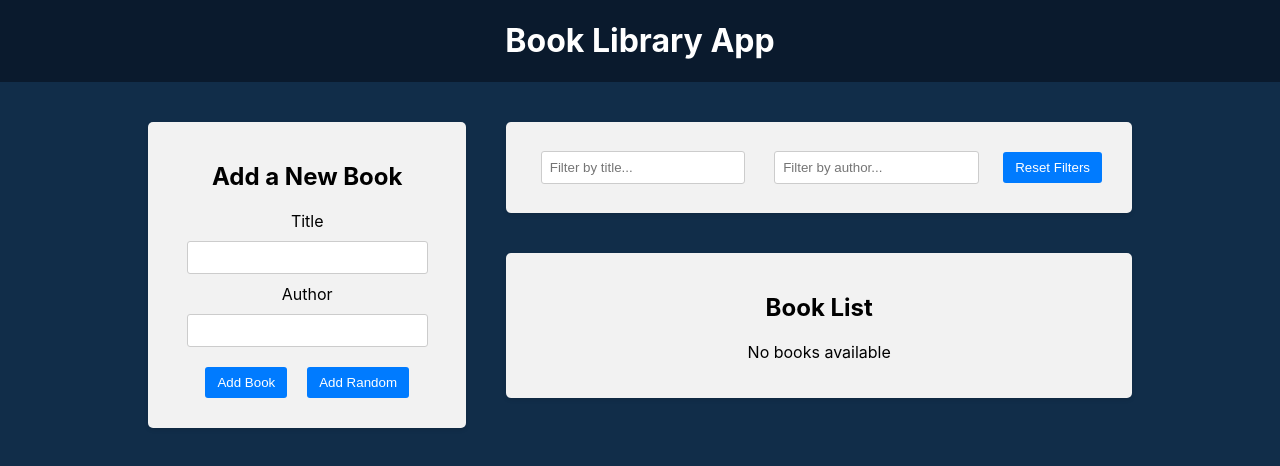
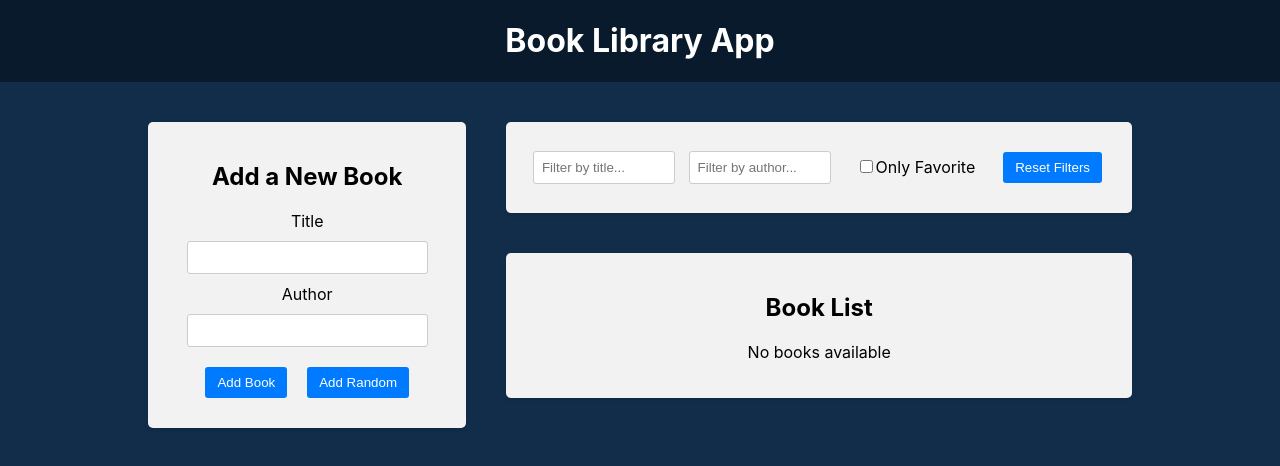
Before and after one commit to dimkaua/book-library-app, a React (Create React App) app in the folder frontend/: page / in a window 1280 px wide. Shown: the top 466 px of the page. Built offline with nearby package versions, Linux system fonts and the light colour scheme.

Commit message:
added checkbox for favorites

```diff
--- a/frontend/src/components/BookList/BookList.js
+++ b/frontend/src/components/BookList/BookList.js
@@ -4,6 +4,7 @@
 import {
   selectTitleFilter,
   selectAuthorFilter,
+  selectOnlyFavoriteFilter,
 } from '../../redux/slices/filterSlice'
 import './BookList.css'
 
@@ -11,6 +12,7 @@
   const books = useSelector((state) => state.books)
   const titleFilter = useSelector(selectTitleFilter)
   const authorFilter = useSelector(selectAuthorFilter)
+  const onlyFavoriteFilter = useSelector(selectOnlyFavoriteFilter)
   const dispatch = useDispatch()
 
   const handleDeleteBook = (id) => {
@@ -28,7 +30,8 @@
     const matchesAuthor = book.author
       .toLowerCase()
       .includes(authorFilter.toLowerCase())
-    return matchesTitle && matchesAuthor
+    const matchesFavorite = onlyFavoriteFilter ? book.isFavorite : true
+    return matchesTitle && matchesAuthor && matchesFavorite
   })
 
   return (
--- a/frontend/src/components/Filter/Filter.js
+++ b/frontend/src/components/Filter/Filter.js
@@ -2,9 +2,11 @@
 import {
   setTitleFilter,
   setAuthorFilter,
+  setOnlyFavoriteFilter,
   resetFilters,
   selectTitleFilter,
   selectAuthorFilter,
+  selectOnlyFavoriteFilter,
 } from '../../redux/slices/filterSlice'
 import './Filter.css'
 
@@ -12,6 +14,7 @@
   const dispatch = useDispatch()
   const titleFilter = useSelector(selectTitleFilter)
   const authorFilter = useSelector(selectAuthorFilter)
+  const onlyFavoriteFilter = useSelector(selectOnlyFavoriteFilter)
 
   const handleTitleFilterChange = (e) => {
     dispatch(setTitleFilter(e.target.value))
@@ -19,6 +22,10 @@
 
   const handleAuthorFilterChange = (e) => {
     dispatch(setAuthorFilter(e.target.value))
+  }
+
+  const handleOnlyFavoriteFilterChange = () => {
+    dispatch(setOnlyFavoriteFilter())
   }
 
   const handleResetFilters = () => {
@@ -44,6 +51,16 @@
             onChange={handleAuthorFilterChange}
           />
         </div>
+        <div className="filter-group">
+          <label>
+            <input
+              type="checkbox"
+              checked={onlyFavoriteFilter}
+              onChange={handleOnlyFavoriteFilterChange}
+            />
+            Only Favorite
+          </label>
+        </div>
         <button type="button" onClick={handleResetFilters}>
           Reset Filters
         </button>
--- a/frontend/src/redux/slices/filterSlice.js
+++ b/frontend/src/redux/slices/filterSlice.js
@@ -3,6 +3,7 @@
 const initialState = {
   title: '',
   author: '',
+  onlyFavorite: false,
 }
 
 const filterSlice = createSlice({
@@ -16,16 +17,25 @@
     setAuthorFilter: (state, action) => {
       state.author = action.payload
     },
-    resetFilters: (state) => {
+    setOnlyFavoriteFilter: (state) => {
+      state.onlyFavorite = !state.onlyFavorite
+    },
+
+    resetFilters: () => {
       return initialState
     },
   },
 })
 
-export const { setTitleFilter, setAuthorFilter, resetFilters } =
-  filterSlice.actions
+export const {
+  setTitleFilter,
+  setAuthorFilter,
+  setOnlyFavoriteFilter,
+  resetFilters,
+} = filterSlice.actions
 
 export const selectTitleFilter = (state) => state.filter.title
 export const selectAuthorFilter = (state) => state.filter.author
+export const selectOnlyFavoriteFilter = (state) => state.filter.onlyFavorite
 
 export default filterSlice.reducer
```
